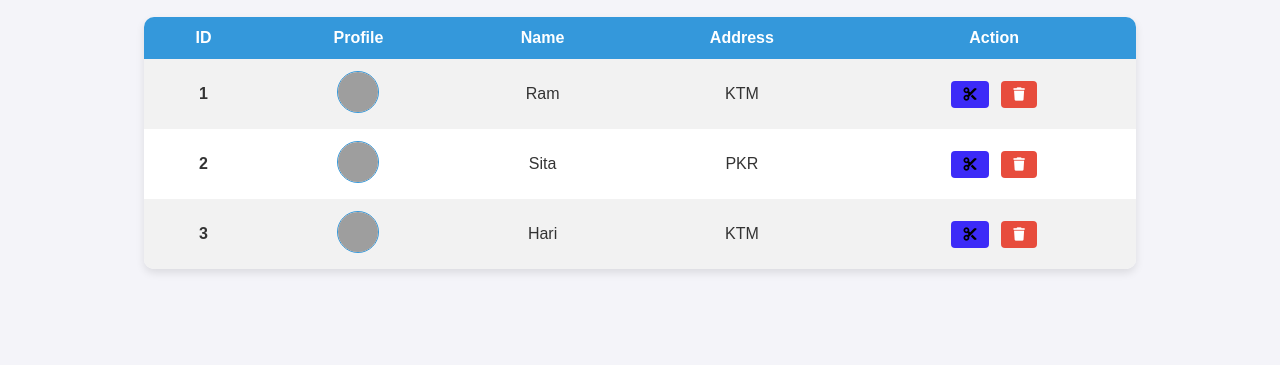
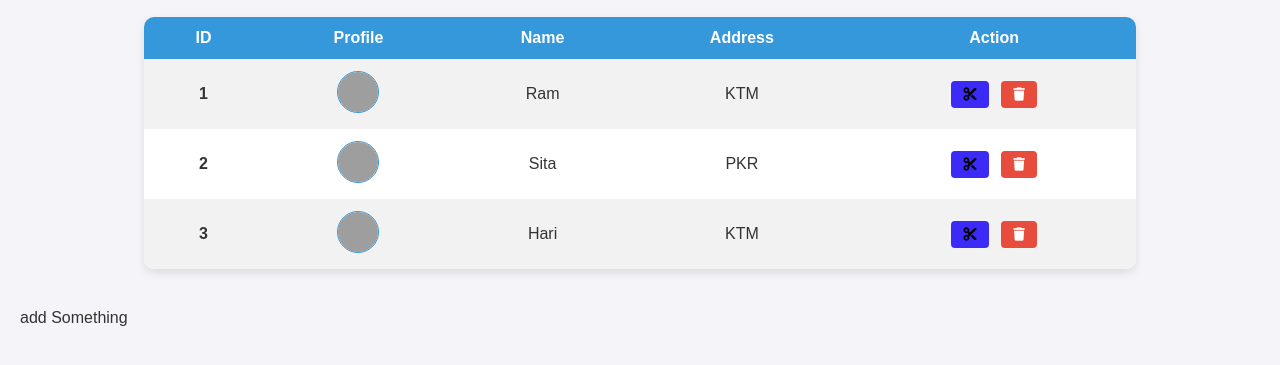
Before and after one commit to Rabina-Pandit/BCAwebproject, a plain HTML site: page file/table1.html in a window 1280 px wide. Shown: the part 61-426 px from the top of the page. Drawn offline with Linux system fonts and the light colour scheme; grey boxes are pictures that could not be loaded.

Commit message:
add something

```diff
--- a/file/table1.html
+++ b/file/table1.html
@@ -52,3 +52,5 @@
 
 </body>
 </html>
+
+add Something
```
